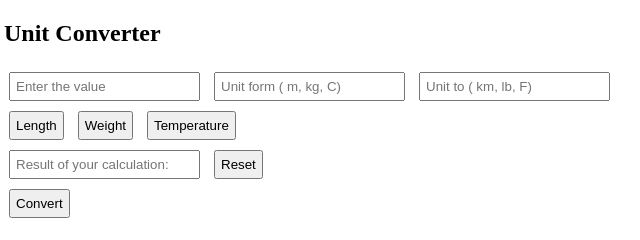
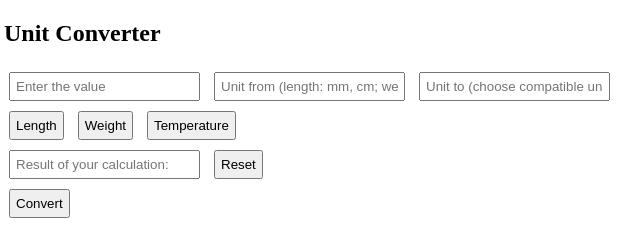
Before and after one commit to hamidrezaghavami/UnitConverter, a website: page index.html in a window 1280 px wide. Shown: the full height of the page, 4-644 px from the left. Drawn offline with Linux system fonts and the light colour scheme.

Commit message:
Rename file

```diff
--- a/frontend.html
+++ b/index.html
@@ -14,9 +14,9 @@
 
         <!--Unit converting sections-->
         <div class = "Unit-Converter">
-            <input id="input1" type="number" placeholder="Enter the value">
-            <input id="input2" type="text" placeholder="Unit form ( m, kg, C)">
-            <input id="input3" type="text" placeholder="Unit to ( km, lb, F)">
+        <input id="input1" type="number" placeholder="Enter the value">
+        <input id="input2" type="text" placeholder="Unit from (length: mm, cm; weight: g, kg; temp: C, F)">
+        <input id="input3" type="text" placeholder="Unit to (choose compatible unit)">
         </div>
 
         <!-- Unit section-->
```
